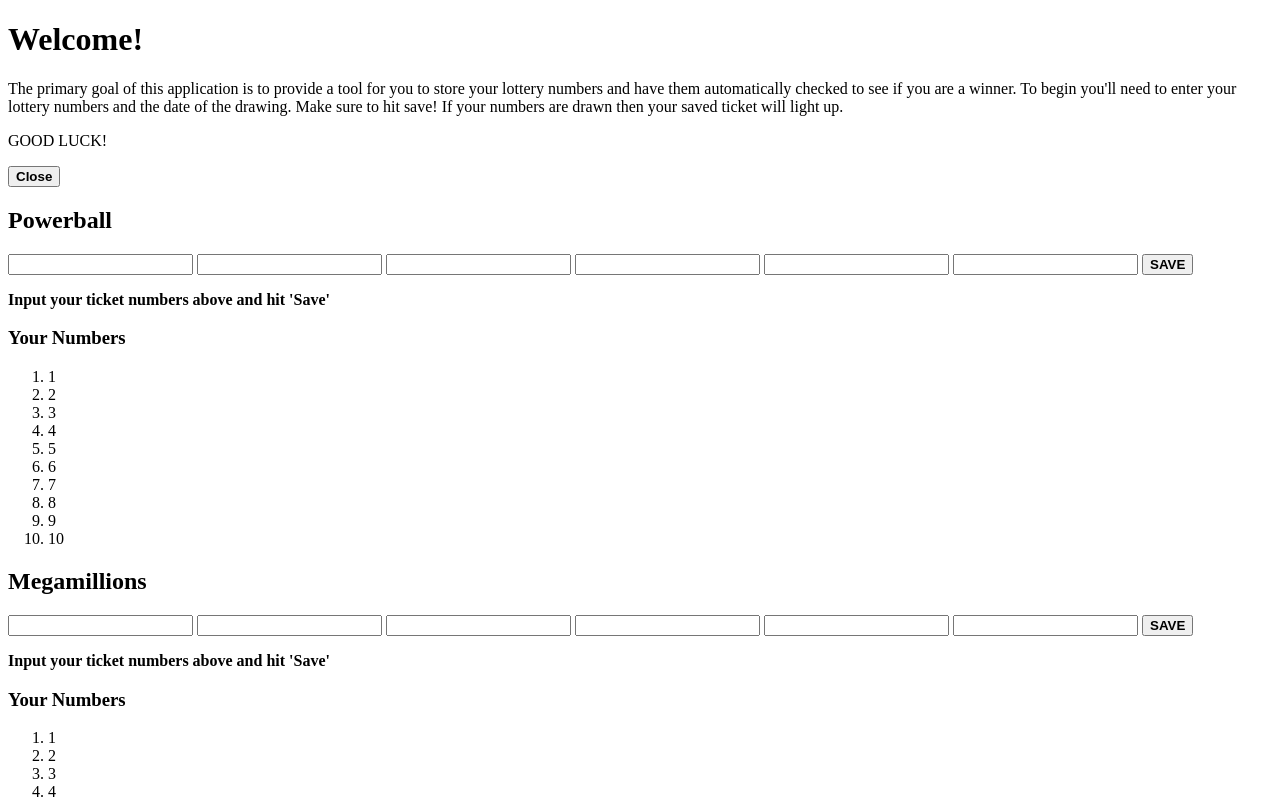
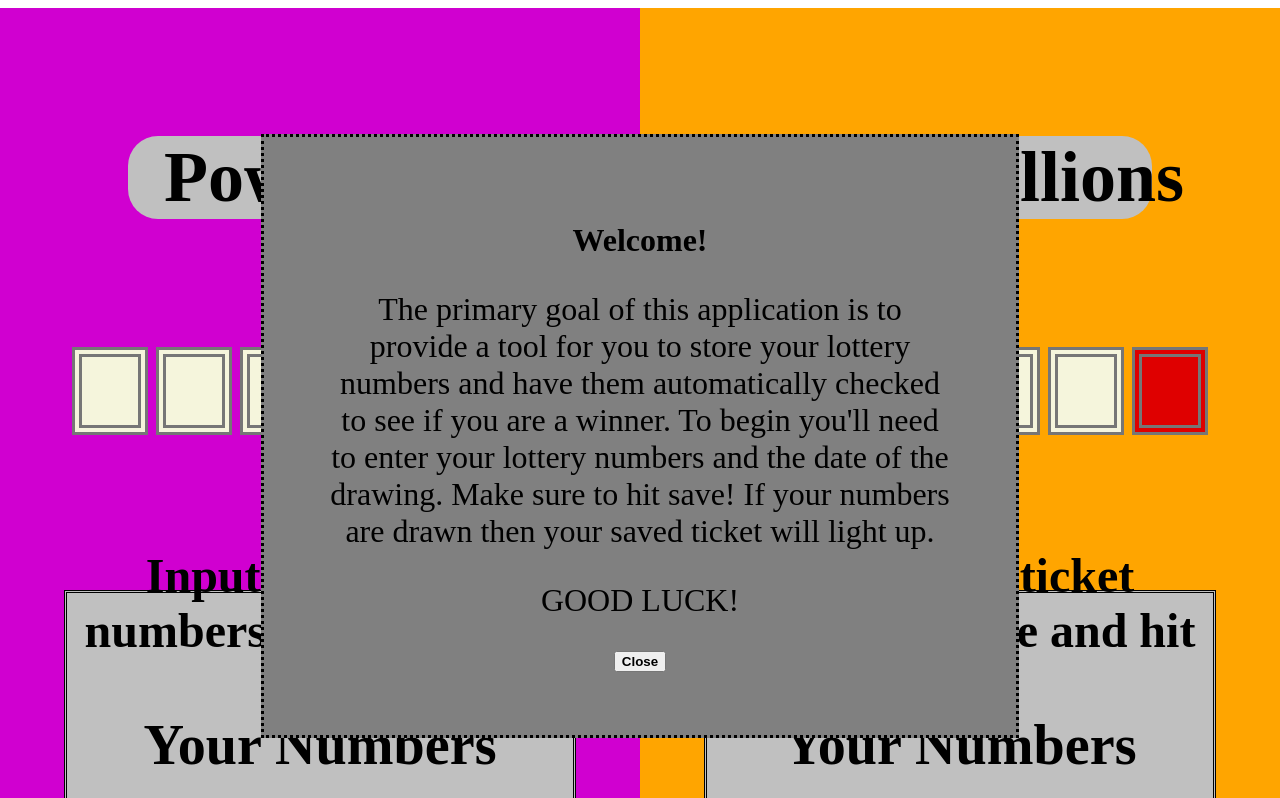
Before and after one commit to Variegatedhuman/LottoChecker, a plain HTML site: page index.html in a window 1280 px wide. Shown: the top 798 px of the page. Drawn offline with Linux system fonts and the light colour scheme.

Commit message:
Update index.html

```diff
--- a/index.html
+++ b/index.html
@@ -5,7 +5,7 @@
     <meta http-equiv="X-UA-Compatible" content="IE=edge">
     <meta name="viewport" content="width=device-width, initial-scale=1.0">
     <title>Document</title>
-    <!-- <link rel="stylesheet" href="assets/style.css"> -->
+    <link rel="stylesheet" href="assets/style.css">
 </head>
 <body>
     <div class="welcomeMessage">
```
